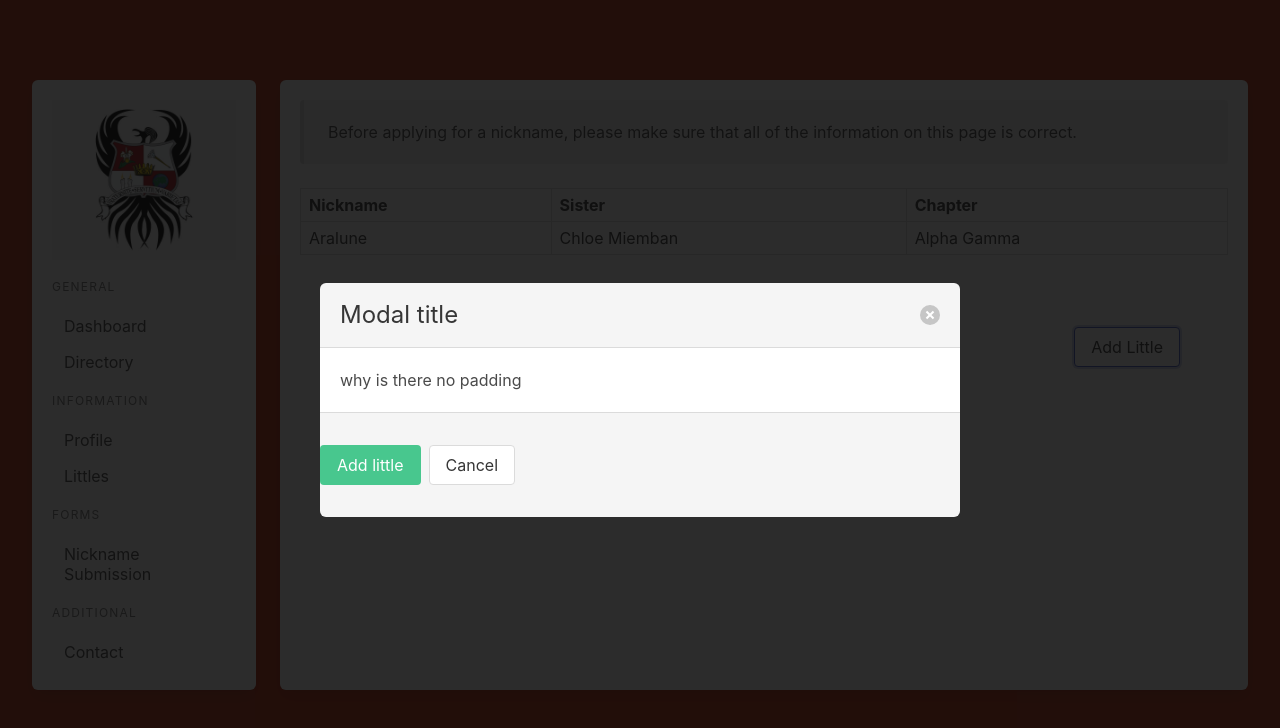
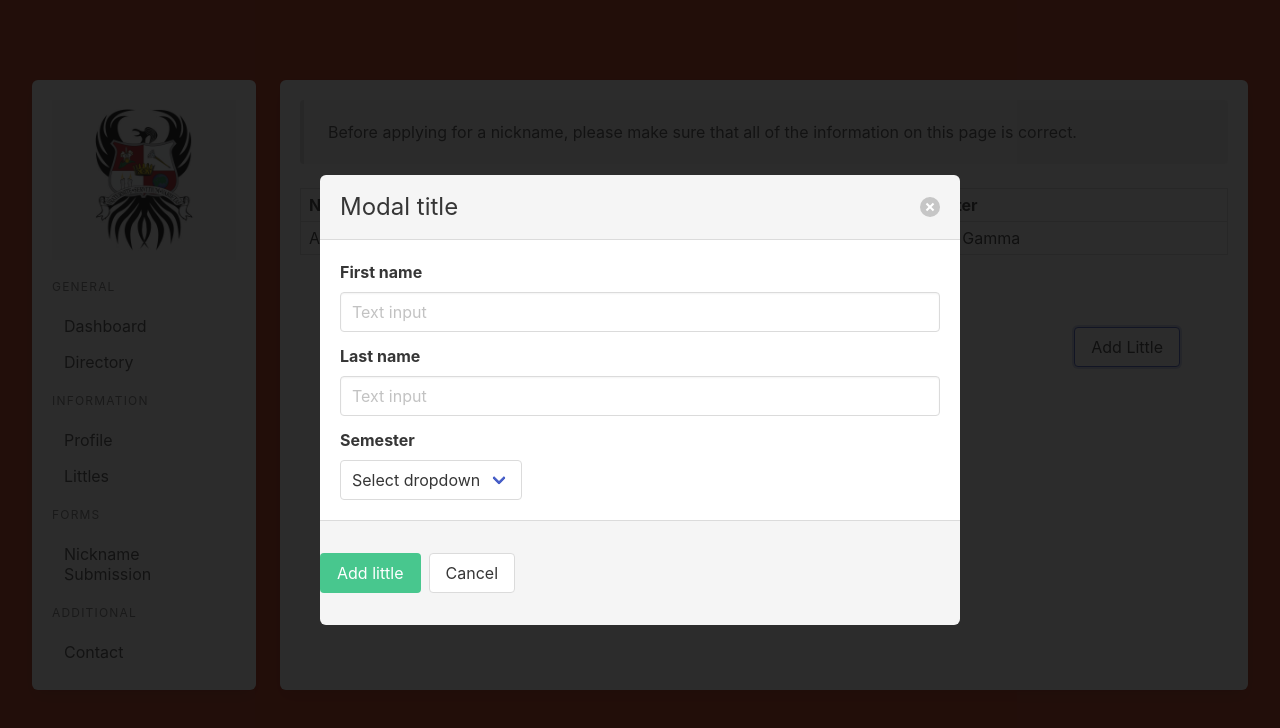
Before and after one commit to christinathihoang/cerberus-frontend, a React (Create React App) app: page /littles in a window 1280 px wide. Both pictures are taken after a click on the button "Add Little". Shown: the top 728 px of the page. Built offline with nearby package versions, Linux system fonts and the light colour scheme.

Commit message:
add form to add littles modal

```diff
--- a/src/components/AddLittleModal.tsx
+++ b/src/components/AddLittleModal.tsx
@@ -20,7 +20,33 @@ function AddLittleModal({ showModal, setShowModal }: Props) {
             onClick={() => setShowModal(false)}
           ></button>
         </header>
-        <section className="modal-card-body">why is there no padding</section>
+        <section className="modal-card-body">
+          <div className="field">
+            <label className="label">First name</label>
+            <div className="control">
+              <input className="input" type="text" placeholder="Text input" />
+            </div>
+          </div>
+
+          <div className="field">
+            <label className="label">Last name</label>
+            <div className="control">
+              <input className="input" type="text" placeholder="Text input" />
+            </div>
+          </div>
+
+          <div className="field">
+            <label className="label">Semester</label>
+            <div className="control">
+              <div className="select">
+                <select>
+                  <option>Select dropdown</option>
+                  <option>With options</option>
+                </select>
+              </div>
+            </div>
+          </div>
+        </section>
         <footer className="modal-card-foot">
           <button className="button is-success">Add little</button>
           <button className="button" onClick={() => setShowModal(false)}>
```
